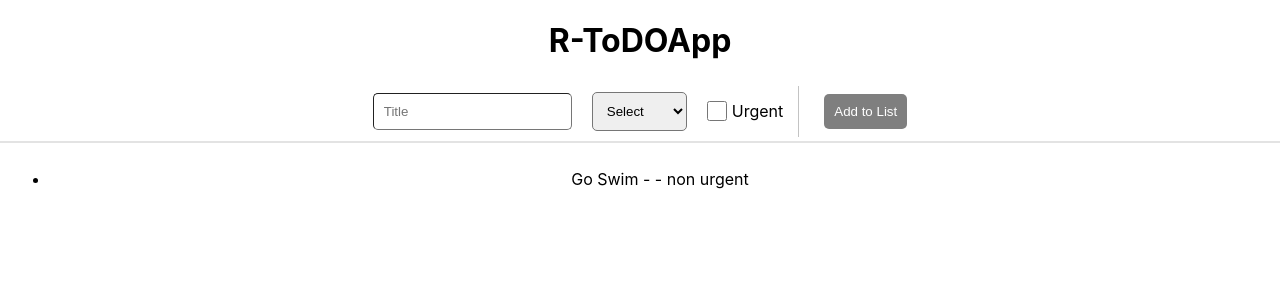
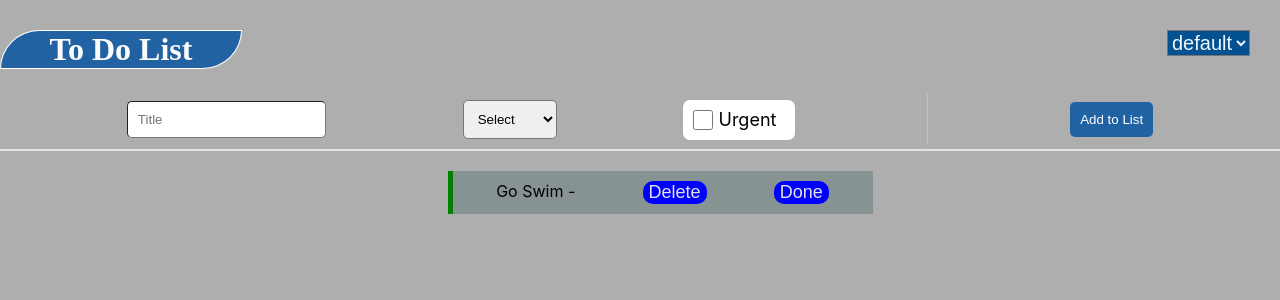
Before and after one commit to meeraqunaibi/to-do-list, a React (Create React App) app: page /add in a window 1280 px wide. Both pictures are taken after a click on the input "Add to List". Shown: the top 300 px of the page. Built offline with nearby package versions, Linux system fonts and the light colour scheme.

Commit message:
add something

```diff
--- a/src/App.css
+++ b/src/App.css
@@ -1,3 +1,37 @@
-.App {
-  text-align: center;
+body{
+  background-color: #55555579;
+
+
 }
+.header{
+  margin-top: 30px;
+display: flex;
+justify-content: center;
+color: rgb(252, 252, 252);
+background-color: rgb(33, 98, 163);
+border: 1px solid rgb(255, 255, 255);
+width: 15rem;
+border-radius: 40px 0px ;
+  font-family: 'Times New Roman', Times, serif;
+
+}
+.color-header{
+  display: flex;
+  flex-direction: row;
+  justify-content: space-between;
+}
+.color{
+  margin-top: 30px;
+  margin-right: 10px;
+  padding:0px 20px;
+   font-weight:bold;
+
+}
+.color select{
+  color: aliceblue;
+  background-color: rgb(4, 81, 145);
+  font-size: 20px;
+}
+.color option{
+  color: aliceblue
+}
--- a/src/App.jsx
+++ b/src/App.jsx
@@ -4,17 +4,39 @@ import Form from './components/form/form.component';
 import List from './components/list/list.component';
 
 function App() {
+    const default1 = "#aae4ee85";
+const color1 = "rgba(197, 73, 51, 0.61)";
+const color2 = "rgba(92, 160, 103, 0.63)";
+  const color3 = "rgba(221, 144, 50, 0.603)";
   const [items, setItems] = useState([]);
+  const deleteItem = (id) => {
+    const newItem = items.filter(item => item.id !== id);
+    setItems(newItem);
+  }
+    const DoneItem = (id) => {
+ const newItems = items.map(item => item.id === id ? { ...item, isDone: true } : item);
+    setItems(newItems);
 
+}
   const addItem = (item) => {
     setItems([...items, item]);
   }
 
   return (
     <div className="App">
-      <h1>R-ToDOApp</h1>
+            <div className="color-header">
+        <h1 className="header">To Do List</h1>
+        <div className="color">
+          <select name="color" id="">
+            <option value="" selected id="0" style={{backgroundColor: default1}}>default</option>
+            <option value=""  style={{backgroundColor: color1}}>color 1</option>
+            <option value="" style={{backgroundColor: color2}}>color 2</option>
+            <option value="" style={{backgroundColor: color3}}>color 3</option>
+           </select>
+        </div>
+     </div>
       <Form onAddItem={addItem} />
-      <List items={items} />
+      <List items={items} onDelete={deleteItem} onFinished={DoneItem } />
     </div>
   );
 }
--- a/src/components/form/form.component.jsx
+++ b/src/components/form/form.component.jsx
@@ -1,16 +1,20 @@
 import { useState } from 'react';
 import './form.css'
+import CATEGORES_OPTION from '../../data'
 const Form = (props) => {
   const [title, setTitle] = useState('Go Swim');
   const [category, setCategory] = useState('');
   const [isUrgent, setIsUrgent] = useState(false);
+
 
   const handleSubmit = (event) => {
     event.preventDefault();
     const newItem = {
       title: event.target.title.value,
       category: event.target.category.value,
-      urgent: event.target.urgent.checked
+      urgent: event.target.urgent.checked,
+      id: new Date(),
+      isDone:false,
     }
 
     props.onAddItem(newItem);
@@ -18,6 +22,7 @@ const Form = (props) => {
     setTitle("");
     setCategory("");
     setIsUrgent(false);
+
   }
 
   const onTitleChange = (event) => {
@@ -27,16 +32,19 @@ const Form = (props) => {
     setTitle(title);
   }
 
+
   return (
     <div className="form">
-      <form onSubmit={handleSubmit}>
+      <form onSubmit={handleSubmit} >
         <input
           placeholder="Title"
           name="title"
           type="text"
           value={title}
           onChange={onTitleChange}
+          required
         />
+
         <select
           name="category"
           placeholder="Category"
@@ -44,19 +52,20 @@ const Form = (props) => {
           onChange={(e) => setCategory(e.target.value)}
         >
           <option value="" disabled>Select</option>
-          <option value="work">Work</option>
-          <option value="home">Home</option>
-          <option value="personal">Personal</option>
+          {CATEGORES_OPTION.map(item => <option>{item.value}</option>)}
         </select>
+        <div className='check-box'>
         <input
           name="urgent"
           type="checkbox"
           checked={isUrgent}
           onChange={(e) => setIsUrgent(e.target.checked)}
         />
-        <label>Urgent</label>
+
+          <label>Urgent</label>
+        </div>
         <div className="separator" />
-        <input type="submit" value="Add to List" />
+        <input type="submit" value="Add to List" className='submit' />
       </form>
     </div>
   )
--- a/src/components/form/form.css
+++ b/src/components/form/form.css
@@ -1,7 +1,8 @@
 form {
     display: flex;
     align-items: center;
-    justify-content: center;
+    justify-content: space-evenly;
+
 }
 
 form input,
@@ -16,6 +17,7 @@ form input[type="checkbox"] {
     width: 20px;
     height: 20px;
     margin-right: 5px;
+    cursor: pointer;
 }
 
 form input[type="submit"] {
@@ -23,10 +25,32 @@ form input[type="submit"] {
     background-color: #7f7f7f;
     color: white;
     cursor: pointer;
+background-color: rgb(33, 98, 163);
+
+
 }
 
 form .separator {
     margin: 0 15px;
     border-right: 1px solid #c3c3c3;
     height: 51px;
+    color: black;
+    background-color: blue;
 }
+.checked{
+  width: 18px;
+  height: 18px;
+  cursor: pointer;
+}
+.check-box{
+  background-color: rgb(255, 255, 255);
+  font-size: 18px;
+  display: flex;
+  align-items: center;
+  width: 7rem;
+  border-radius: 7px;
+}
+.label{
+  margin-left: 15px;
+
+}
--- a/src/components/list/list.component.jsx
+++ b/src/components/list/list.component.jsx
@@ -14,10 +14,15 @@ const List = (props) => {
     <div className='items-list'>
       <ul>
         {
-          props.items.map((item, index) => <li key={index}>
-            {item.title} - {item.category} - {item.urgent ? 'URGENT' : 'non urgent'}
+          props.items.map((item, index) => <li className={item.urgent?"urgent":""} key={index}>
+            {item.title} - {item.category}
+            <button onClick={() => props.onDelete(item.id)} className='delete'>Delete</button>
+            <button onClick={() => { props.onFinished(item.id) }} disabled={item.isDone}>Done</button>
           </li>)
+
+
         }
+
       </ul>
     </div>
   )
--- a/src/components/list/list.css
+++ b/src/components/list/list.css
@@ -2,3 +2,65 @@
     border-top: 2px solid #e3e3e3;
     padding: 10px;
 }
+ul{
+    list-style-type: none;
+    margin: 10px;
+    display:flex ;
+    flex-direction: column;
+    align-items: center;
+justify-content: space-around;
+}
+ul li{
+    display: flex;
+    justify-content: flex-start;
+    justify-content: space-around;
+    border-left: 5px solid green ;
+    background-color: rgba(123, 138, 139, 0.747);
+    padding: 10px;
+    margin-bottom: 5px ;
+    width: 25rem;
+
+}
+.urgent{
+    border-left-color: red ;
+    color: #e3e3e3;
+    background-color: rgba(12, 12, 12, 0.692);
+}
+.delete{
+    display: flex;
+    justify-content: end;
+}
+ul li button{
+    background-color: blue;
+    color: #e3e3e3;
+    border-radius: 10px;
+border: none;
+font-size: large;
+}
+.Done{
+    color: rgb(255, 255, 255);
+}
+
+
+div ul li button button {
+    background: none;
+    border: none;
+    cursor: pointer;
+    margin: 0;
+}
+
+div ul li button:not([disabled]):hover {
+    opacity: 0.8;
+}
+
+div ul li button:not([disabled]):active {
+    position: relative;
+    right: -1px;
+    bottom: -1px;
+
+}
+div ul li button[disabled] {
+    opacity: 0.5;
+    cursor: not-allowed;
+    color: yellow;
+}
--- /dev/null
+++ b/src/data.js
@@ -0,0 +1,6 @@
+const CATEGORES_OPTION = [
+    { value: "work", label: "work" },
+    { value: "home", label: "home" },
+    { value: "personal", label: "personal" },
+    { value: "school", label: "school" }]
+export default CATEGORES_OPTION;
```
